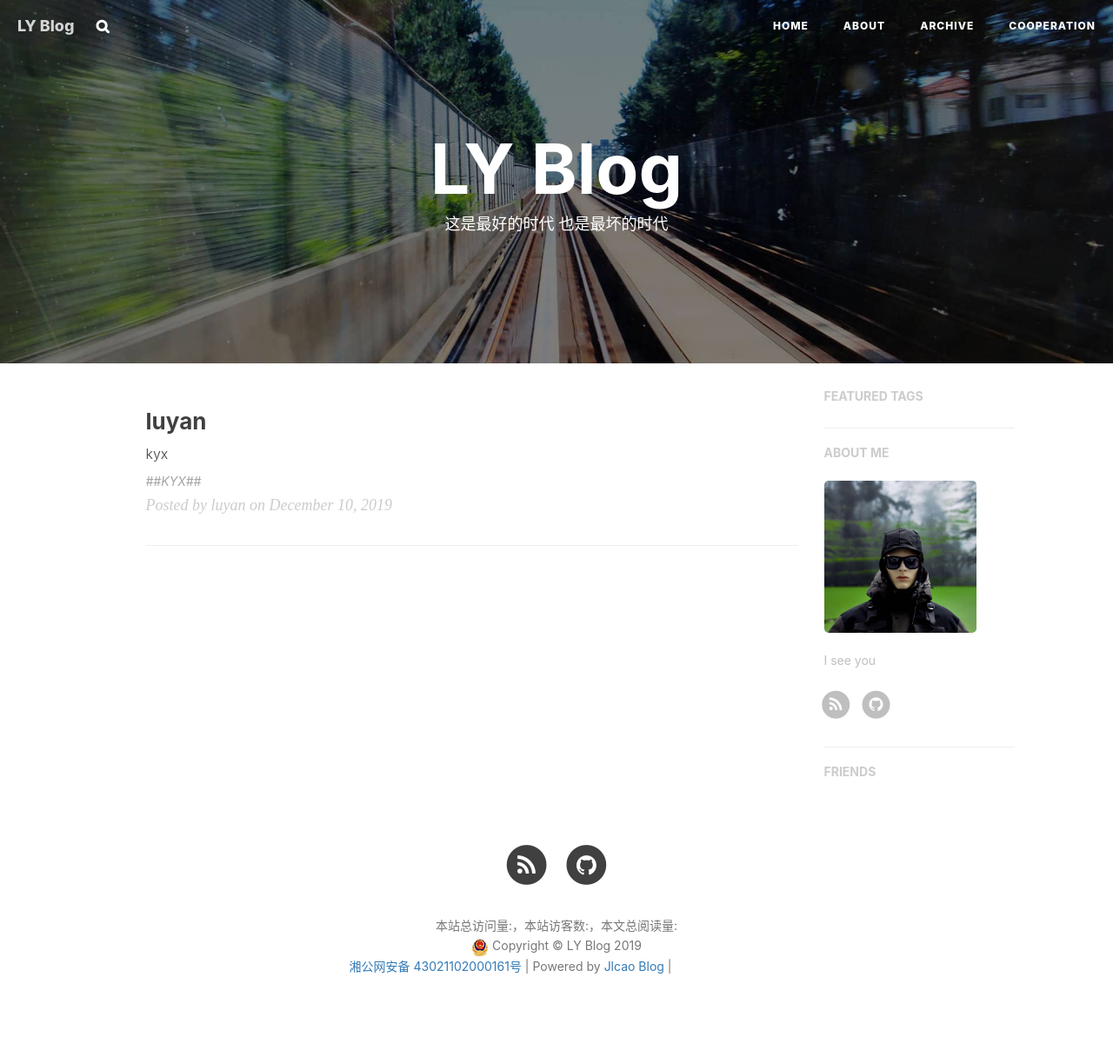
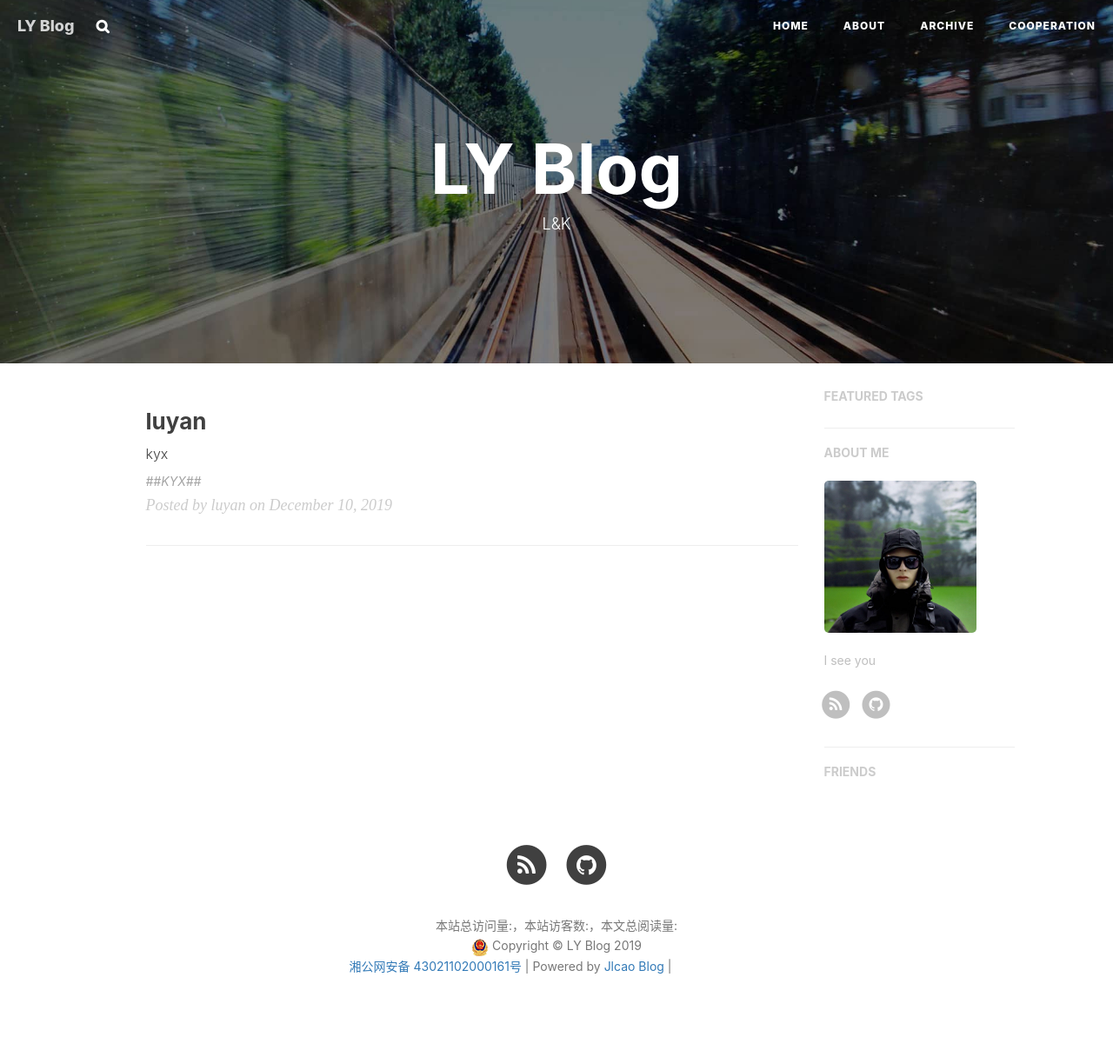
Before and after one commit to luyan0807/luyan0807.github.io, a Jekyll site: the page built from index.html, in a window 1280 px wide. Shown: the whole page at 87% size. Built offline with Jekyll 4.4.1, drawn with Linux system fonts in a browser that asks for light colours; nearby versions of some CDN libraries; some web fonts are replaced; the list of posts is cut into pages by our own code; comment, search, counter and statistics services are not loaded; grey boxes are pictures that could not be loaded.

Commit message:
Update index.html

```diff
--- a/index.html
+++ b/index.html
@@ -1,6 +1,6 @@
 ---
 layout: page
-description: "这是最好的时代 也是最坏的时代"
+description: "L&K"
 ---
 
     <!-- canvas-nest.min.js -->
```
